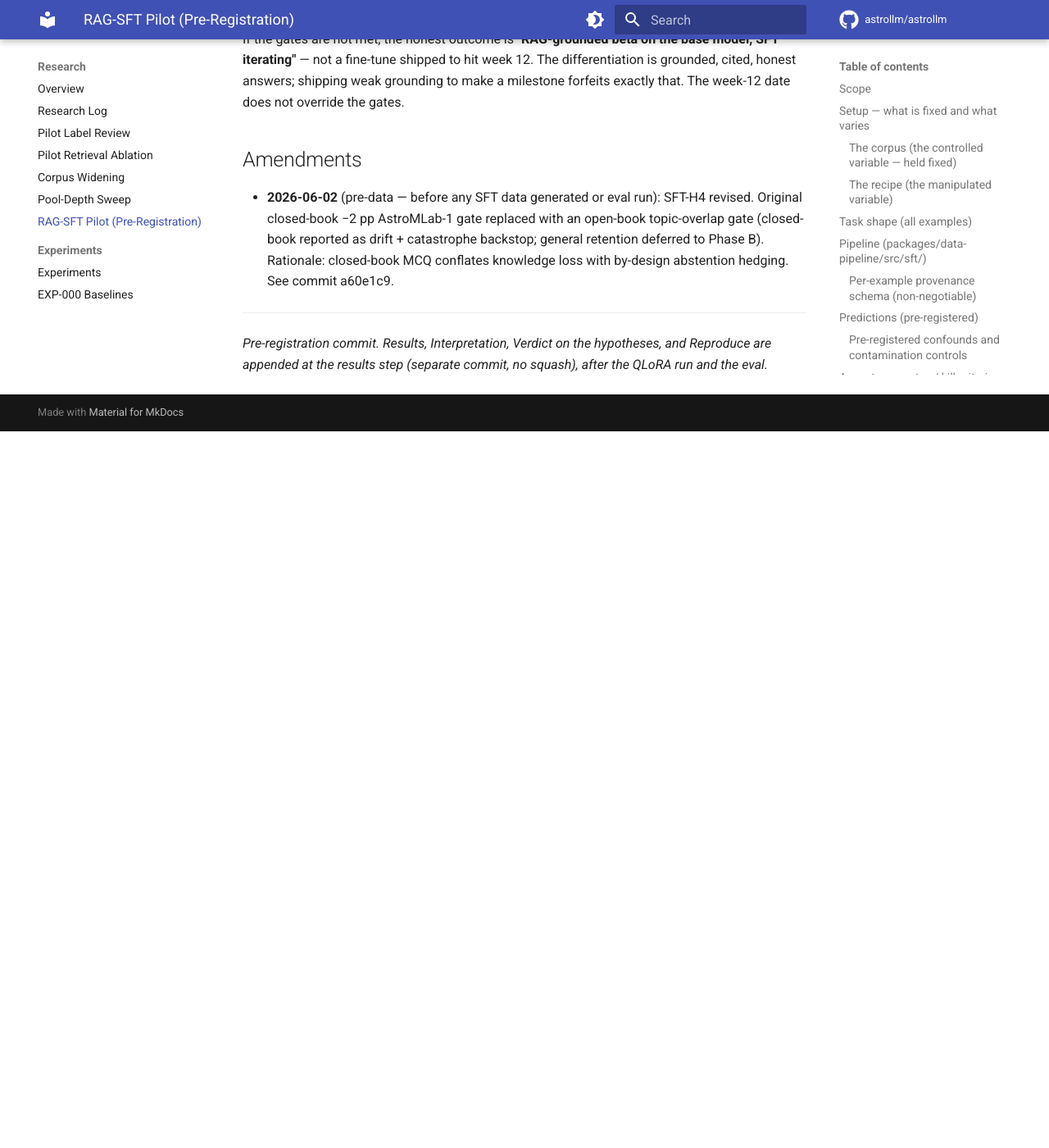
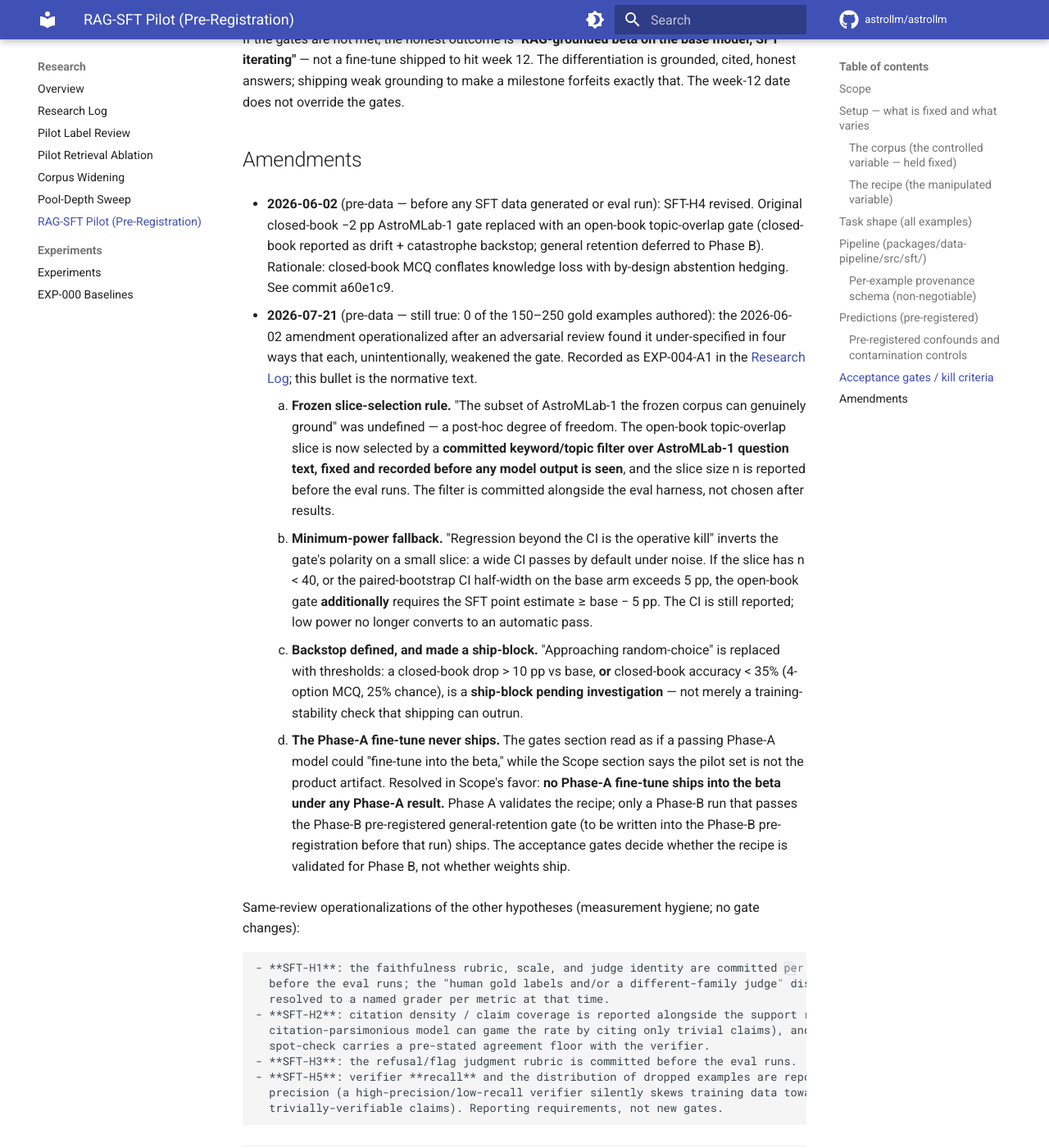
Before and after one commit to astrollm/astrollm, an MkDocs documentation site: the page built from docs/research/sft-pilot.md, in a window 1280 px wide and 1400 px high, scrolled down 5938 px. Shown: the whole window at 82% size. Built offline with MkDocs 1.6.1 and Material for MkDocs 9.7.7, drawn with Linux system fonts in a browser that asks for light colours; comment, search, counter and statistics services are not loaded; before the commit the page ends 6464 px from its top, so only the background shows below that.

Commit message:
docs(sft-pilot): operationalize the SFT-H4 amendment (pre-data, 2026-07-21)
Adversarial review of the 2026-06-02 amendment found four unintentional
gate-weakenings: an undefined slice-selection rule, CI-exclusion that
passes-by-default on a low-power slice, a vague non-blocking backstop,
and gates text that would ship the Phase-A fine-tune. Appends a second
dated Amendments bullet fixing all four plus H1/H2/H3/H5 measurement
hygiene. Append-only: no existing line modified. Recorded as EXP-004-A1.

Co-Authored-By: Claude Fable 5 <noreply@anthropic.com>

```diff
--- a/docs/research/sft-pilot.md
+++ b/docs/research/sft-pilot.md
@@ -220,6 +220,46 @@ does not override the gates.
   reported as drift + catastrophe backstop; general retention deferred to Phase B). Rationale:
   closed-book MCQ conflates knowledge loss with by-design abstention hedging. See commit a60e1c9.
 
+- **2026-07-21** (pre-data — still true: 0 of the 150–250 gold examples authored): the 2026-06-02
+  amendment operationalized after an adversarial review found it under-specified in four ways that
+  each, unintentionally, weakened the gate. Recorded as EXP-004-A1 in the
+  [Research Log](../RESEARCH_LOG.md); this bullet is the normative text.
+
+    1. **Frozen slice-selection rule.** "The subset of AstroMLab-1 the frozen corpus can genuinely
+       ground" was undefined — a post-hoc degree of freedom. The open-book topic-overlap slice is
+       now selected by a **committed keyword/topic filter over AstroMLab-1 question text, fixed
+       and recorded before any model output is seen**, and the slice size n is reported before the
+       eval runs. The filter is committed alongside the eval harness, not chosen after results.
+    2. **Minimum-power fallback.** "Regression beyond the CI is the operative kill" inverts the
+       gate's polarity on a small slice: a wide CI passes by default under noise. If the slice has
+       n < 40, or the paired-bootstrap CI half-width on the base arm exceeds 5 pp, the open-book
+       gate **additionally** requires the SFT point estimate ≥ base − 5 pp. The CI is still
+       reported; low power no longer converts to an automatic pass.
+    3. **Backstop defined, and made a ship-block.** "Approaching random-choice" is replaced with
+       thresholds: a closed-book drop > 10 pp vs base, **or** closed-book accuracy < 35% (4-option
+       MCQ, 25% chance), is a **ship-block pending investigation** — not merely a
+       training-stability check that shipping can outrun.
+    4. **The Phase-A fine-tune never ships.** The gates section read as if a passing Phase-A model
+       could "fine-tune into the beta," while the Scope section says the pilot set is not the
+       product artifact. Resolved in Scope's favor: **no Phase-A fine-tune ships into the beta
+       under any Phase-A result.** Phase A validates the recipe; only a Phase-B run that passes
+       the Phase-B pre-registered general-retention gate (to be written into the Phase-B
+       pre-registration before that run) ships. The acceptance gates decide whether the recipe is
+       validated for Phase B, not whether weights ship.
+
+  Same-review operationalizations of the other hypotheses (measurement hygiene; no gate changes):
+
+    - **SFT-H1**: the faithfulness rubric, scale, and judge identity are committed per metric
+      before the eval runs; the "human gold labels and/or a different-family judge" disjunction is
+      resolved to a named grader per metric at that time.
+    - **SFT-H2**: citation density / claim coverage is reported alongside the support rate (a
+      citation-parsimonious model can game the rate by citing only trivial claims), and the human
+      spot-check carries a pre-stated agreement floor with the verifier.
+    - **SFT-H3**: the refusal/flag judgment rubric is committed before the eval runs.
+    - **SFT-H5**: verifier **recall** and the distribution of dropped examples are reported next to
+      precision (a high-precision/low-recall verifier silently skews training data toward
+      trivially-verifiable claims). Reporting requirements, not new gates.
+
 ---
 
 *Pre-registration commit. Results, Interpretation, Verdict on the hypotheses, and Reproduce are
```
